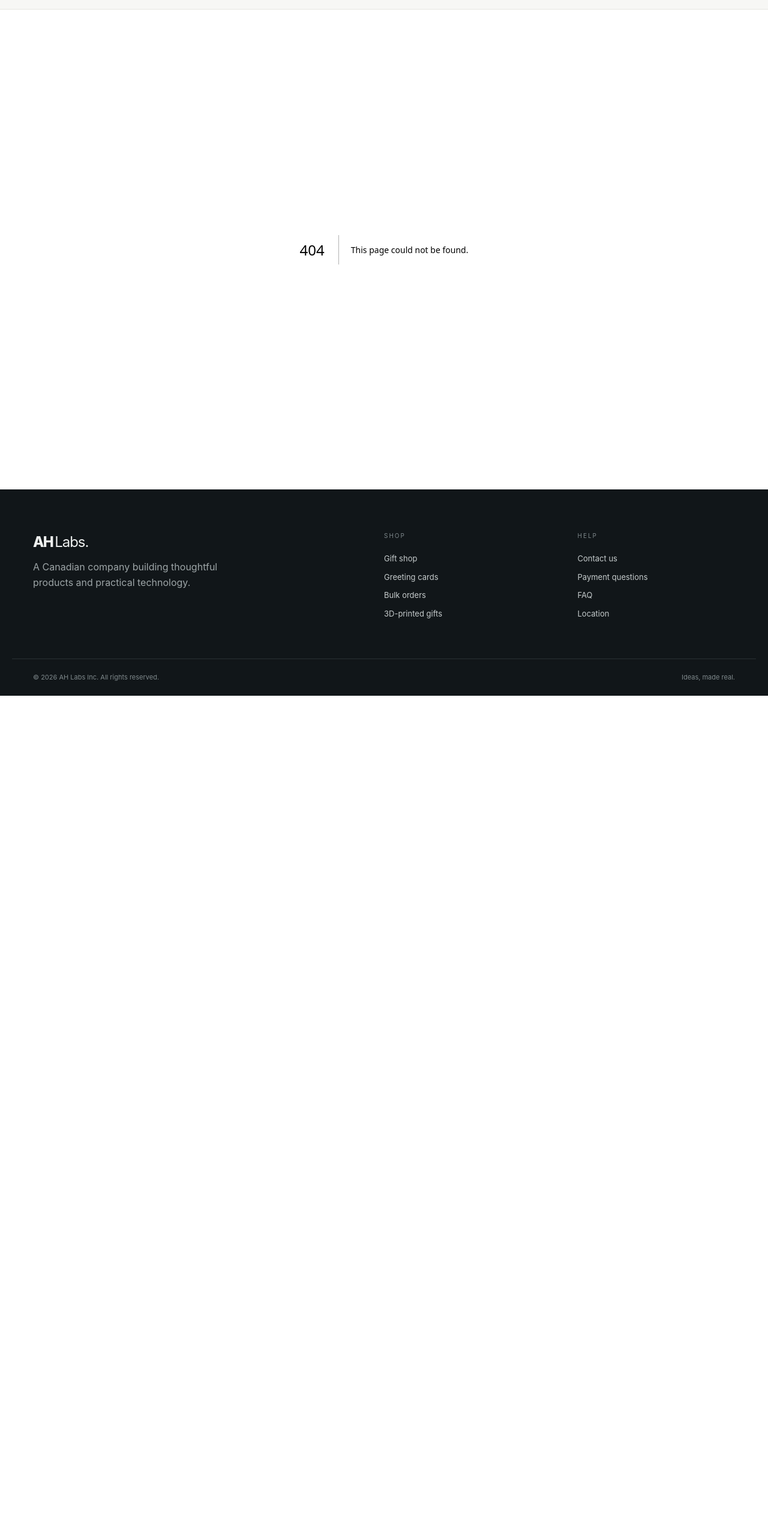
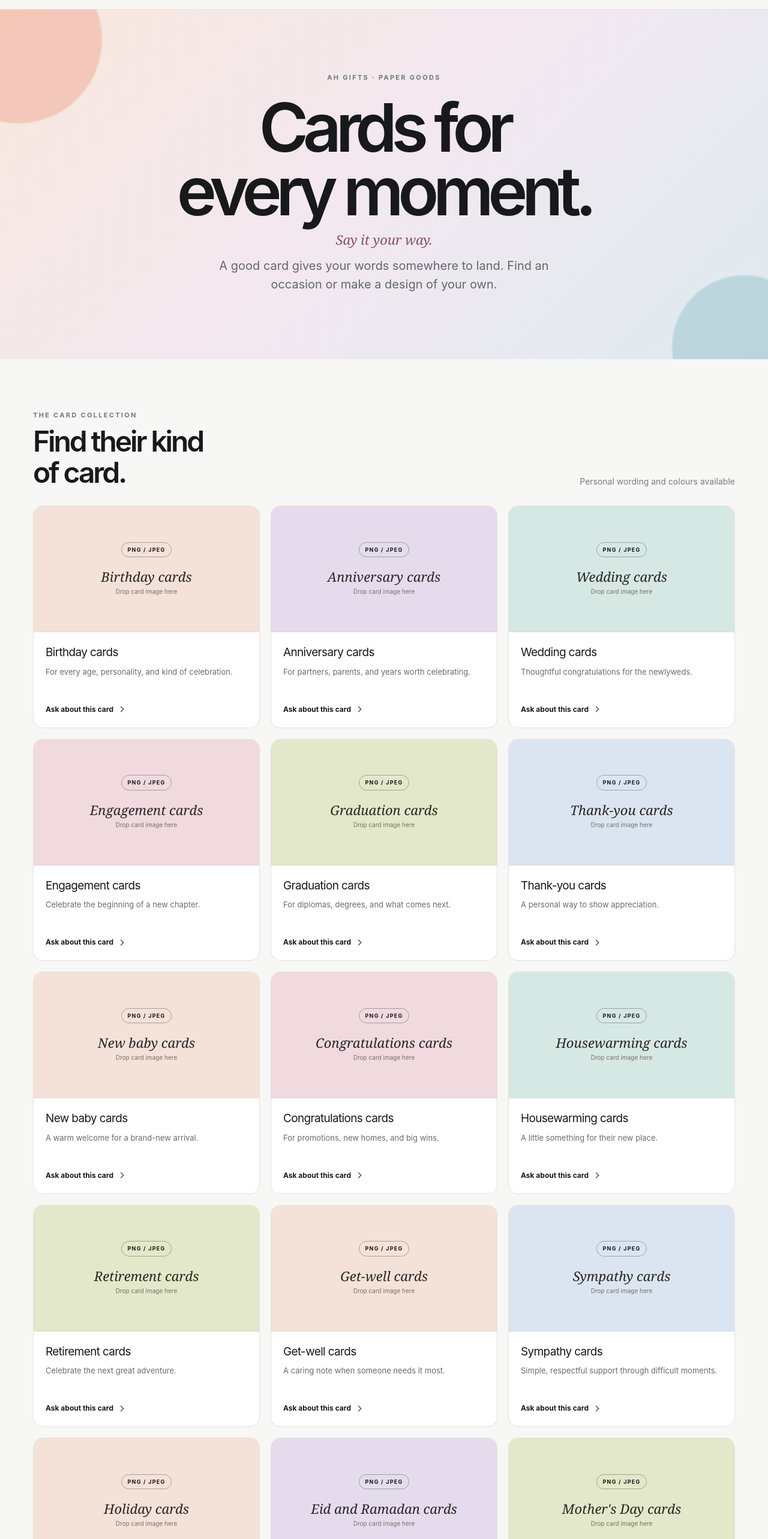
Before and after one commit to humzam241241/AH-Labs-Inc, a Next.js app: page /gifts/cards in a window 1280 px wide. Before the commit this address had no page. Shown: the part 60-2626 px from the top of the page at 60% size. Before the commit the page ends 1220 px from the top, so only its background shows below. Built offline with nearby package versions, Linux system fonts and the light colour scheme.

Commit message:
Add greeting card category page

```diff
--- /dev/null
+++ b/app/gifts/cards/page.tsx
@@ -0,0 +1,59 @@
+import type { Metadata } from "next"
+import Link from "next/link"
+
+export const metadata: Metadata = {
+  title: "Greeting Cards",
+  description: "Browse greeting cards for birthdays, weddings, anniversaries, graduations, holidays, and more.",
+}
+
+const cardCategories = [
+  ["birthday", "Birthday cards", "For every age, personality, and kind of celebration."],
+  ["anniversary", "Anniversary cards", "For partners, parents, and years worth celebrating."],
+  ["wedding", "Wedding cards", "Thoughtful congratulations for the newlyweds."],
+  ["engagement", "Engagement cards", "Celebrate the beginning of a new chapter."],
+  ["graduation", "Graduation cards", "For diplomas, degrees, and what comes next."],
+  ["thank-you", "Thank-you cards", "A personal way to show appreciation."],
+  ["new-baby", "New baby cards", "A warm welcome for a brand-new arrival."],
+  ["congratulations", "Congratulations cards", "For promotions, new homes, and big wins."],
+  ["housewarming", "Housewarming cards", "A little something for their new place."],
+  ["retirement", "Retirement cards", "Celebrate the next great adventure."],
+  ["get-well", "Get-well cards", "A caring note when someone needs it most."],
+  ["sympathy", "Sympathy cards", "Simple, respectful support through difficult moments."],
+  ["holiday", "Holiday cards", "Seasonal cards for family, friends, and customers."],
+  ["eid-ramadan", "Eid and Ramadan cards", "Warm wishes for meaningful moments together."],
+  ["mothers-day", "Mother's Day cards", "A thoughtful note for someone who means a lot."],
+  ["fathers-day", "Father's Day cards", "Celebrate the people who show up for you."],
+  ["just-because", "Just-because cards", "No occasion required—only someone worth thinking of."],
+  ["custom-cards", "Custom cards", "Your wording, colours, photo, and idea brought together."],
+]
+
+function ImageSlot({ label }: { label: string }) {
+  return <div className="image-slot"><span>PNG / JPEG</span><p>{label}</p><small>Drop card image here</small></div>
+}
+
+export default function CardsPage() {
+  return <>
+    <section className="gifts-hero"><div className="site-shell">
+      <p className="eyebrow">AH Gifts · Paper goods</p><h1>Cards for<br />every moment.</h1>
+      <p className="script-line">Say it your way.</p>
+      <p className="hero-copy">A good card gives your words somewhere to land. Find an occasion or make a design of your own.</p>
+    </div></section>
+
+    <section className="gift-shop site-shell" id="card-collection">
+      <div className="section-heading"><div><p className="eyebrow">The card collection</p><h2>Find their kind<br />of card.</h2></div><p>Personal wording and colours available</p></div>
+      <div className="category-grid">{cardCategories.map(([id, name, description]) => <article className="category-card" id={id} key={id}>
+        <ImageSlot label={name} /><div><h3>{name}</h3><p>{description}</p><Link href="/contact">Ask about this card <span className="css-arrow" aria-hidden="true" /></Link></div>
+      </article>)}</div>
+    </section>
+
+    <section className="custom-gift-section"><div className="site-shell custom-gift-grid">
+      <ImageSlot label="Your card design" />
+      <div><p className="eyebrow">Custom card design</p><h2>Make a card that sounds like you.</h2><p>Choose the occasion, write your own message, and share a photo, colours, or a reference. We can work through the design with you.</p><Link href="/contact" className="round-button">Start a custom card <span className="css-arrow" aria-hidden="true" /></Link></div>
+    </div></section>
+
+    <section className="bulk-section" id="bulk-orders"><div className="site-shell bulk-grid">
+      <div><p className="eyebrow">Cards for a crowd</p><h2>Bulk card orders.</h2><p>Need matching cards for a wedding, event, business, or holiday? Tell us the quantity, occasion, and custom wording to get started.</p><Link href="/contact" className="round-button">Ask about bulk orders <span className="css-arrow" aria-hidden="true" /></Link></div>
+      <ImageSlot label="Your event cards" />
+    </div></section>
+  </>
+}
```
